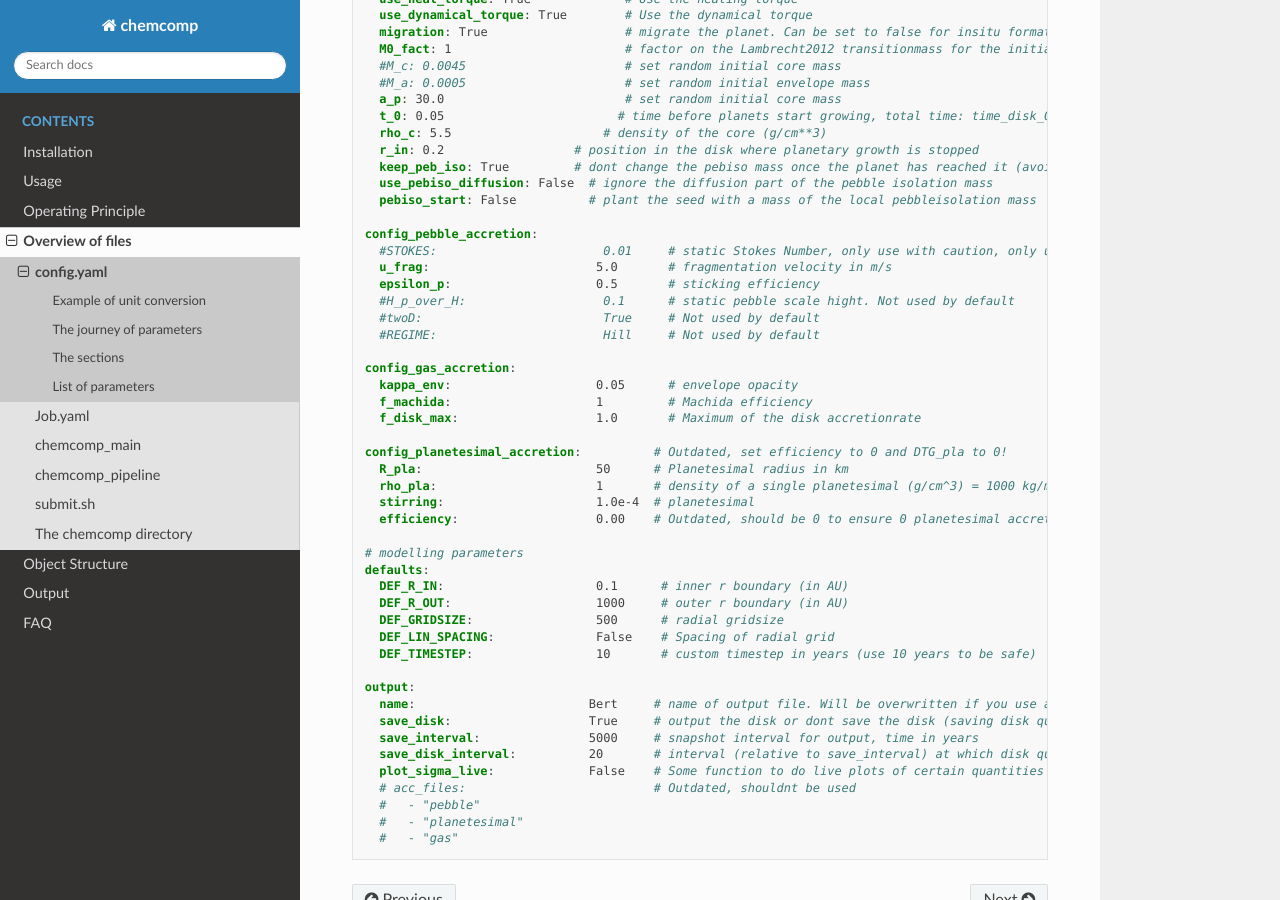
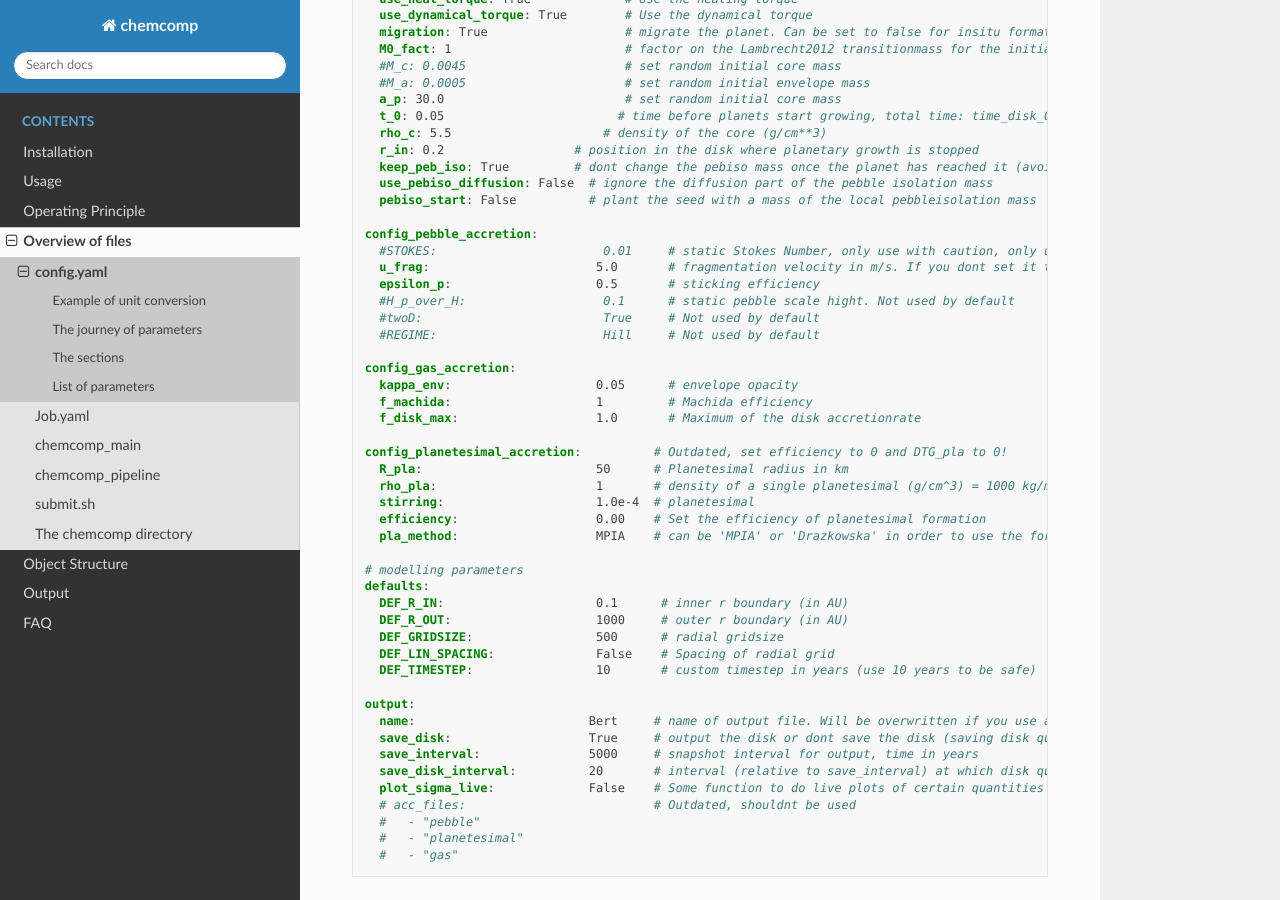
Before and after one commit to AaronDavidSchneider/chemcomp_wiki, a Sphinx documentation site: the page built from doc/source/File-Structure/Config-File.rst, in a window 1280 px wide and 900 px high, scrolled down 2124 px. Built offline with Sphinx 7.4.7 and the Read the Docs theme 2.0.0, drawn with Linux system fonts in a browser that asks for light colours.

Commit message:
update config file

```diff
--- a/doc/source/File-Structure/Config-File.rst
+++ b/doc/source/File-Structure/Config-File.rst
@@ -121,7 +121,7 @@ In case of doubt check the ``__init__()`` methods of the respective classes!
 
   config_pebble_accretion:
     #STOKES:                       0.01     # static Stokes Number, only use with caution, only use in combination with disk config static_stokes
-    u_frag:                       5.0       # fragmentation velocity in m/s
+    u_frag:                       5.0       # fragmentation velocity in m/s. If you dont set it the code will use the Drazkowska2017 fragmentation velocity of 1 m/s for dry and 10 m/s for icy pebbles
     epsilon_p:                    0.5       # sticking efficiency
     #H_p_over_H:                   0.1      # static pebble scale hight. Not used by default
     #twoD:                         True     # Not used by default
@@ -136,7 +136,8 @@ In case of doubt check the ``__init__()`` methods of the respective classes!
     R_pla:                        50      # Planetesimal radius in km
     rho_pla:                      1       # density of a single planetesimal (g/cm^3) = 1000 kg/m^3
     stirring:                     1.0e-4  # planetesimal
-    efficiency:                   0.00    # Outdated, should be 0 to ensure 0 planetesimal accretion
+    efficiency:                   0.00    # Set the efficiency of planetesimal formation
+    pla_method:                   MPIA    # can be 'MPIA' or 'Drazkowska' in order to use the formation prescription of Lenz2019 or Drazkowska2017
 
   # modelling parameters
   defaults:
```
